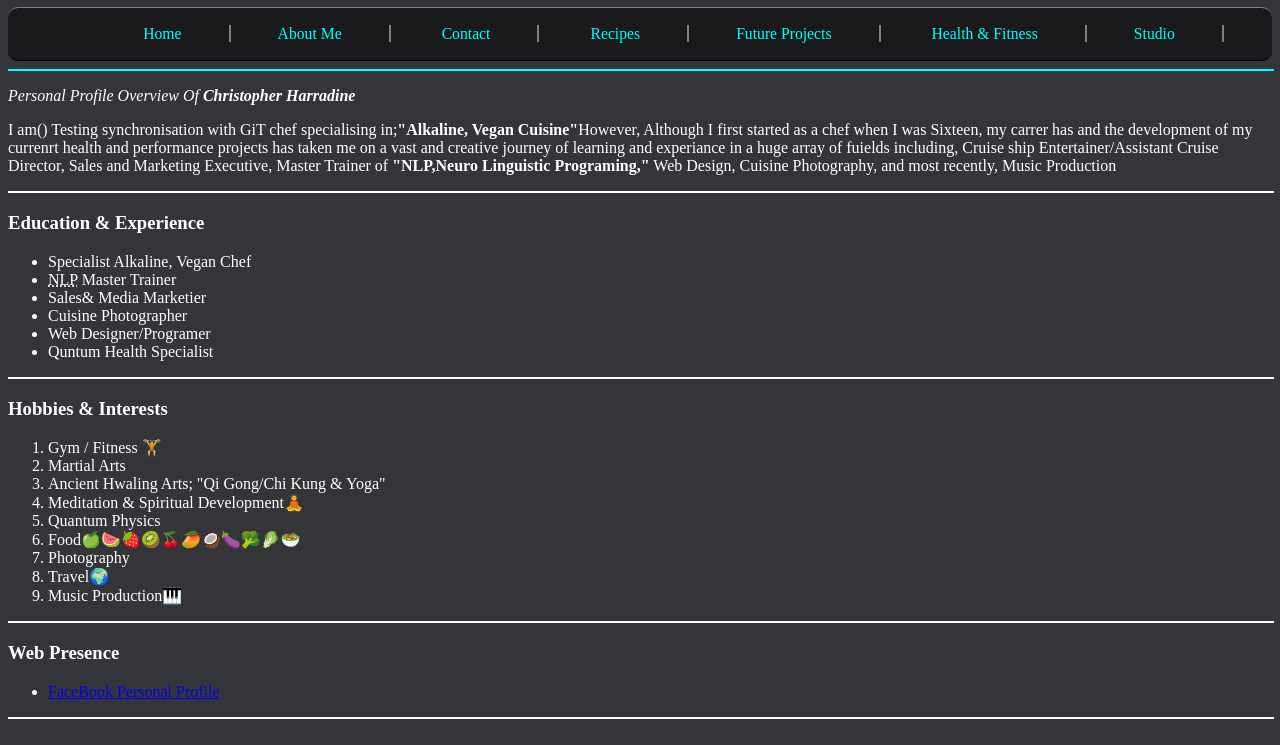
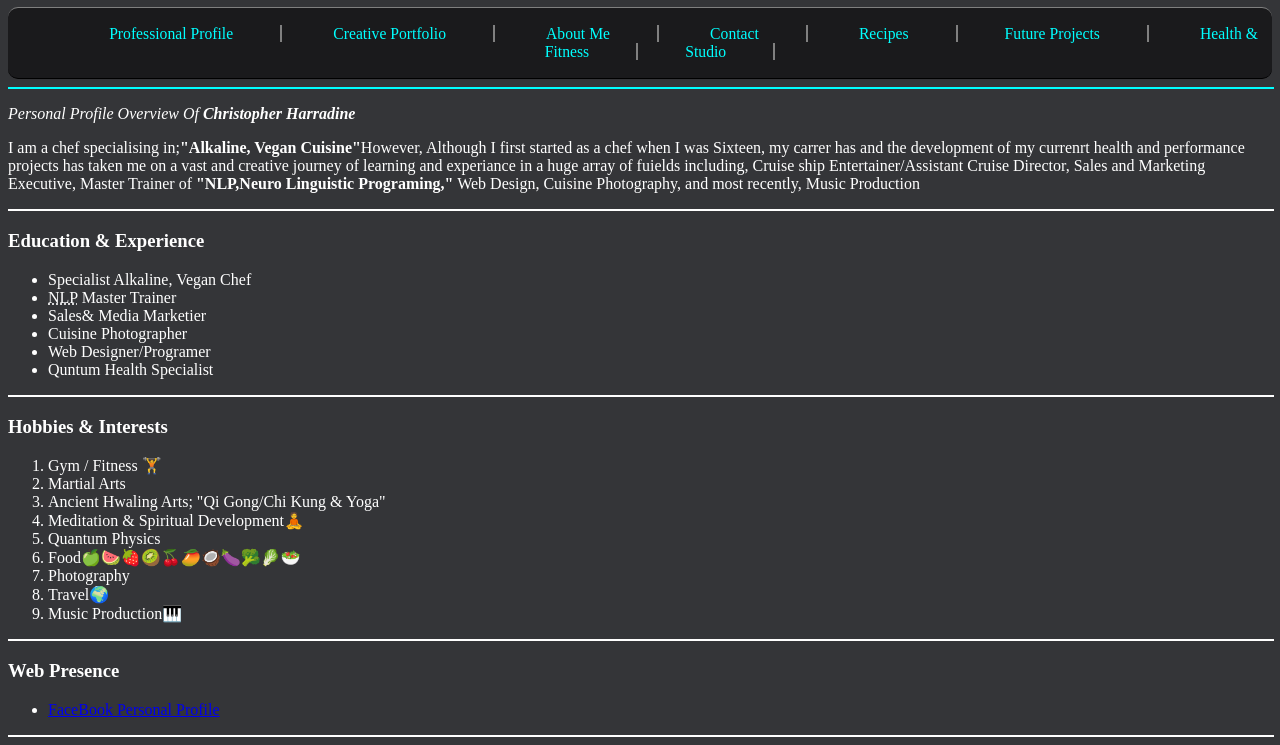
Before and after one commit to chrish144/Chris-Harradine-Portfolio-Site, a plain HTML site: page index.html in a window 1280 px wide. Shown: the part 124-869 px from the top of the page. Drawn offline with Linux system fonts and the light colour scheme.

Commit message:
Update index.html

```diff
--- a/index.html
+++ b/index.html
@@ -14,7 +14,11 @@
 
 
   <hr size="2" color="aqua" width="100%" align="center" noshade>
-  <nav><ul><li><a href="index.html">Home</a></li><li><a href="aboutme.html">About Me</a></li>
+  <nav>
+    <ul>
+    <li><a href="index.html">Professional Profile</a></li>
+    <li><a href="https://chrisharradine.myportfolio.com/work">Creative Portfolio</a></li>
+    <li><a href="aboutme.html">About Me</a></li>
     <li><a href="https://chrisharradine.myportfolio.com/contact">Contact</a></li>
     <li><a href="recipes.html">Recipes</a></li><li><a href="futureprojects.html">Future Projects</a></li>
     <li><a href="healthandfitness.html">Health & Fitness</a></li><li><a href="studio.html">Studio</a></li>
@@ -22,7 +26,7 @@
 </nav>
   <hr size="2" color="aqua" width="100%" align="center" noshade>
   <p><em>Personal Profile Overview Of <strong>Christopher Harradine</strong></em></p>
-  <p>I am() Testing synchronisation with GiT chef specialising in;<strong>"Alkaline, Vegan Cuisine"</strong>However, Although I first started
+  <p>I am a chef specialising in;<strong>"Alkaline, Vegan Cuisine"</strong>However, Although I first started
     as a chef when I was Sixteen, my carrer has and the development of my currenrt health and performance
     projects has taken me on a vast and creative journey of learning and experiance in a huge array of
     fuields including, Cruise ship Entertainer/Assistant Cruise Director, Sales and Marketing Executive,
```
